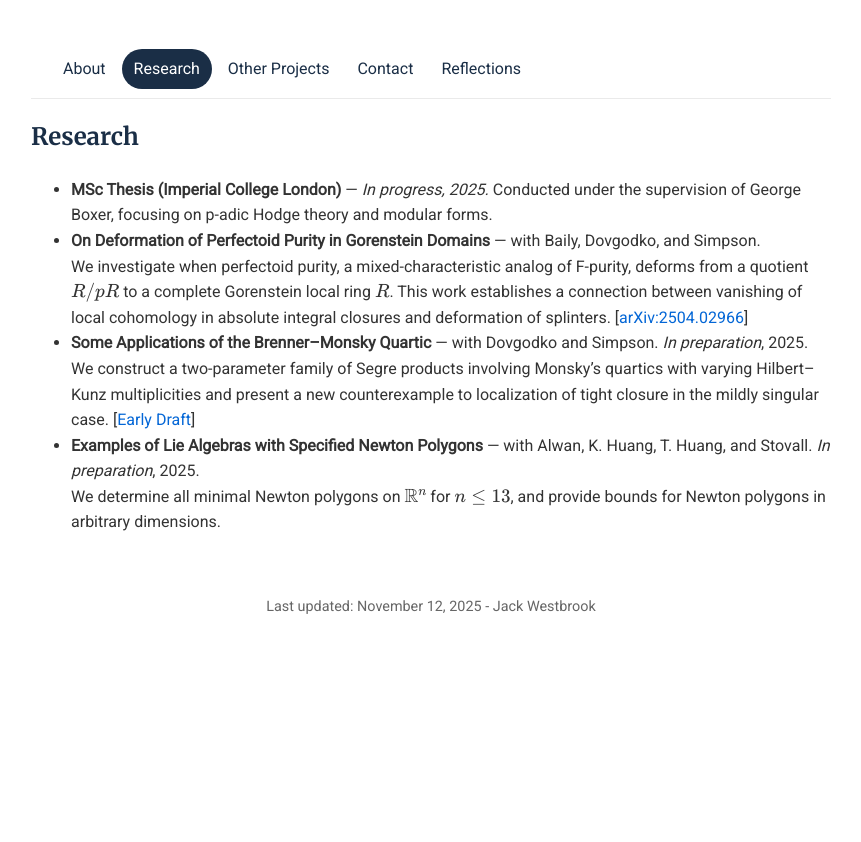
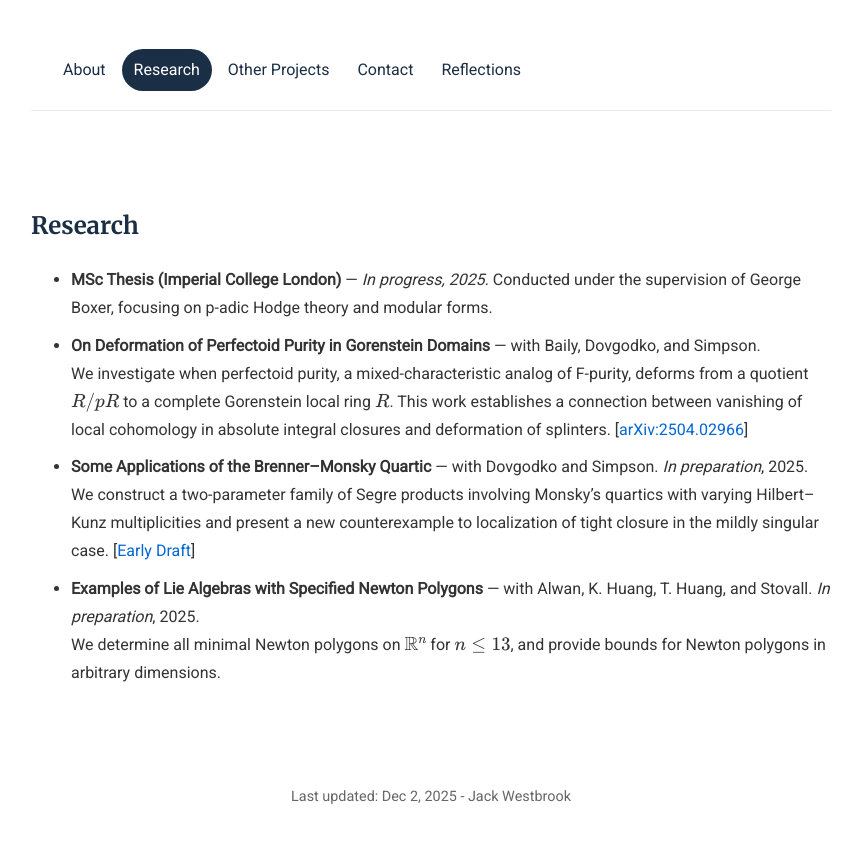
Before and after one commit to westbrookjack/westbrookjack.github.io, a plain HTML site: page research.html in a window 1280 px wide. Shown: the whole page, without its empty margins (209-1070 px from the left). Before the commit the page ends 800 px from the top, so only its background shows below. Drawn offline with nearby package versions, Linux system fonts and the light colour scheme.

Commit message:
Refine styles and update last modified date
Updated line height for better readability and adjusted margins for headings and sections. Changed last updated date.

```diff
--- a/research.html
+++ b/research.html
@@ -21,13 +21,24 @@
       max-width: 800px;
       margin: 40px auto;
       padding: 0 20px;
-      line-height: 1.6;
+      line-height: 1.75;       /* more vertical rhythm */
       color: #333;
     }
 
     h1, h2, h3 {
       font-family: 'Merriweather', Georgia, serif;
       color: #1a2e46;
+    }
+
+    /* heading spacing */
+    h1 {
+      margin-top: 0.8em;
+      margin-bottom: 0.8em;
+    }
+
+    h2, h3 {
+      margin-top: 1.6em;
+      margin-bottom: 0.8em;
     }
 
     a {
@@ -48,6 +59,24 @@
       scroll-behavior: smooth;
     }
 
+    /* block spacing */
+    p, ul, ol {
+      margin-top: 1.1em;
+      margin-bottom: 1.1em;
+    }
+
+    li {
+      margin-bottom: 0.6em;
+    }
+
+    /* section spacing on desktop */
+    section {
+      margin-top: 3.5em;
+      margin-bottom: 3.5em;
+      padding-top: 1.2em;
+      padding-bottom: 1.2em;
+    }
+
     @media (max-width: 600px) {
       body {
         padding: 10px;
@@ -55,13 +84,13 @@
       }
 
       section, h2 {
-        margin-top: 2.5em;
+        margin-top: 3em;
       }
 
       section {
         background-color: #fafafa;
         padding: 30px 20px;
-        margin: 40px 0;
+        margin: 48px 0; /* a bit more vertical space on mobile too */
         border-radius: 6px;
         box-shadow: 0 2px 4px rgba(0,0,0,0.05);
         border-top: 1px solid #e0e0e0;
@@ -199,7 +228,7 @@
   </main>
 
   <footer style="text-align: center; font-size: 0.9em; color: #666; margin-top: 60px;">
-    Last updated: November 12, 2025 - Jack Westbrook
+    Last updated: Dec 2, 2025 - Jack Westbrook
   </footer>
 </body>
 </html>
```
